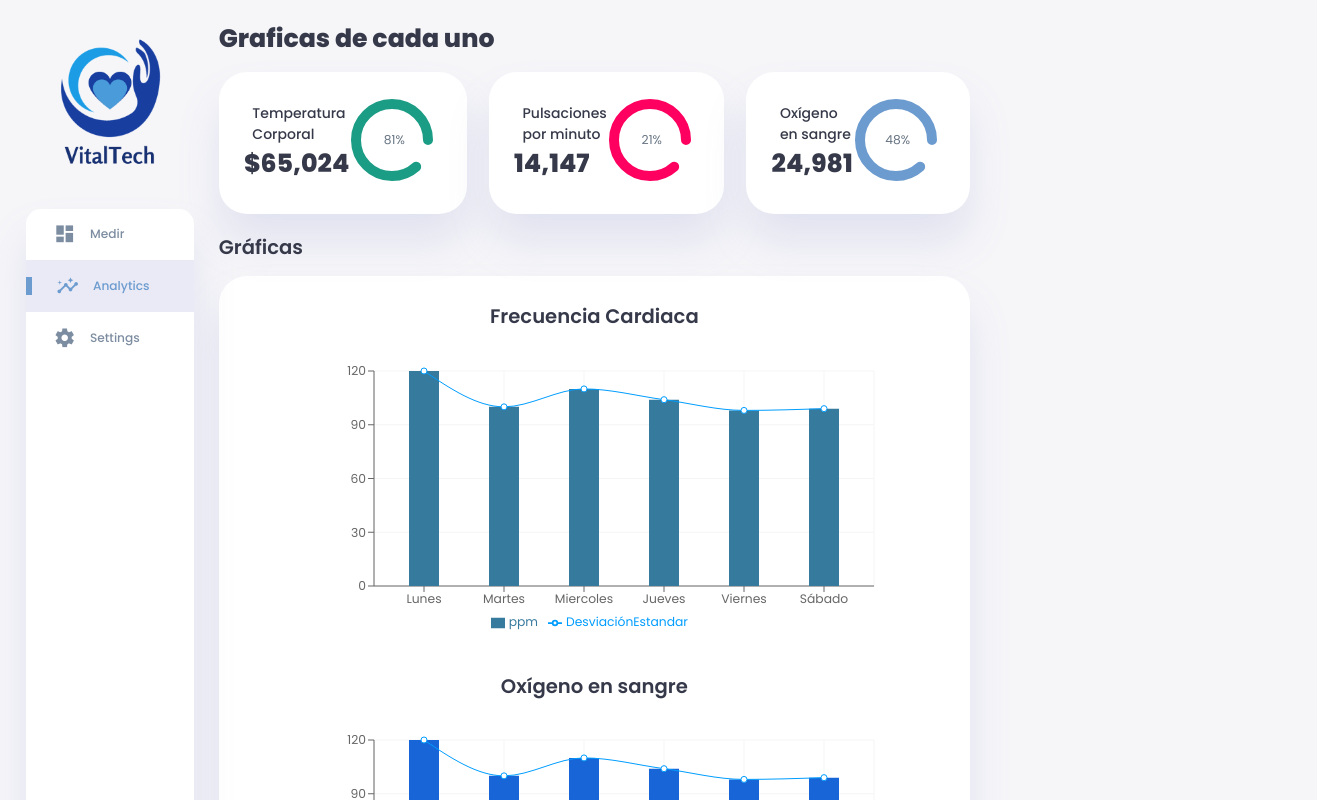
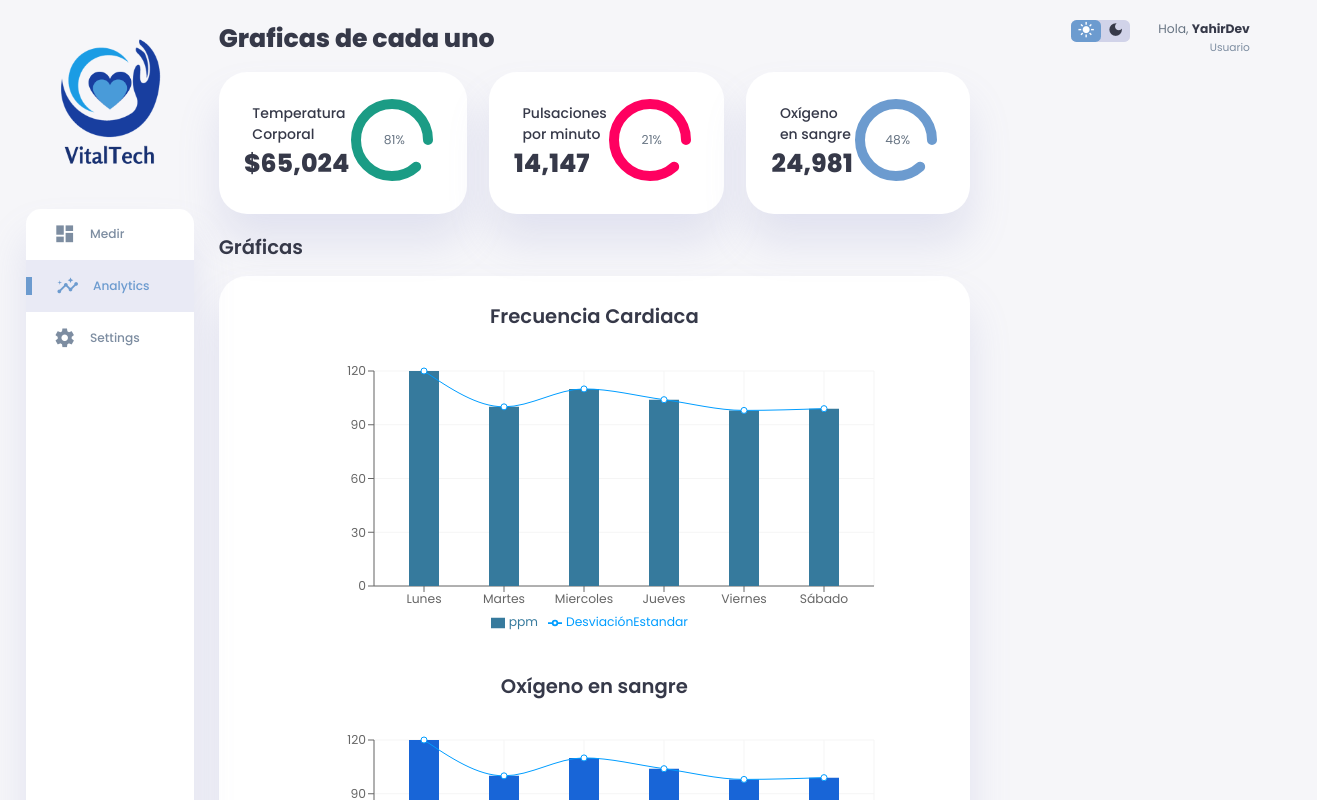
Before and after one commit to Nancy1226/VitalTech, a React (Vite) app: page /dashboard in a window 1280 px wide. Shown: the top 800 px of the page, 1317 px wide, since content can reach past the window. Built offline with nearby package versions, Linux system fonts and the light colour scheme.

Commit message:
[ADD] DarkMode

```diff
--- /dev/null
+++ b/src/components/organisms/DarkSection.jsx
@@ -0,0 +1,45 @@
+import React, { useState } from 'react'
+import '../styles/Dashboard.css'
+
+function DarkSection() {
+    const [darkModeActive, setDarkModeActive] = useState(false);
+
+  const handleDarkModeToggle = () => {
+    setDarkModeActive(!darkModeActive);
+    document.body.classList.toggle('dark-mode-variables');
+
+  };
+
+    return (
+      <>
+        <div class="right-section">
+          <div class="nav">
+            <button id="menu-btn">
+              <span class="material-icons-sharp">menu</span>
+            </button>
+            <div class="dark-mode">
+              <div className={`dark-mode ${darkModeActive ? 'active' : ''}`} onClick={handleDarkModeToggle}>
+              <span class="material-icons-sharp active">light_mode</span>
+                <span class="material-icons-sharp">dark_mode</span>
+              </div>
+            </div>
+
+            <div class="profile">
+              <div class="info">
+                <p>
+                  Hola, <b>YahirDev</b>
+                </p>
+                <small class="text-muted">Usuario</small>
+              </div>
+              <div class="profile-photo">
+                {/* <img src="images/profile-1.jpg"> */}
+              </div>
+            </div>
+          </div>
+          {/* <!-- End of Nav --> */}
+        </div>
+      </>
+    );
+}
+
+export default DarkSection;
--- a/src/components/styles/Dashboard.css
+++ b/src/components/styles/Dashboard.css
@@ -24,6 +24,7 @@
 
 .dark-mode-variables{
     --color-background: #181a1e;
+    background: #181a1e;
     --color-white: #202528;
     --color-dark: #edeffd;
     --color-dark-variant: #a3bdcc;
--- a/src/pages/Dashboard.jsx
+++ b/src/pages/Dashboard.jsx
@@ -2,6 +2,7 @@ import "../components/styles/Dashboard.css";
 
 import Navbar from "../components/organisms/Navbar";
 import BodyDashboard from "../components/organisms/BodyDashboard";
+import DarkSection from "../components/organisms/DarkSection";
 
 function Dashboard() {
     return (
@@ -10,6 +11,7 @@ function Dashboard() {
 
     <Navbar />
     <BodyDashboard />
+    <DarkSection />
 
     </div>
 
```
Also changed, not shown: index.html (indentation only).
